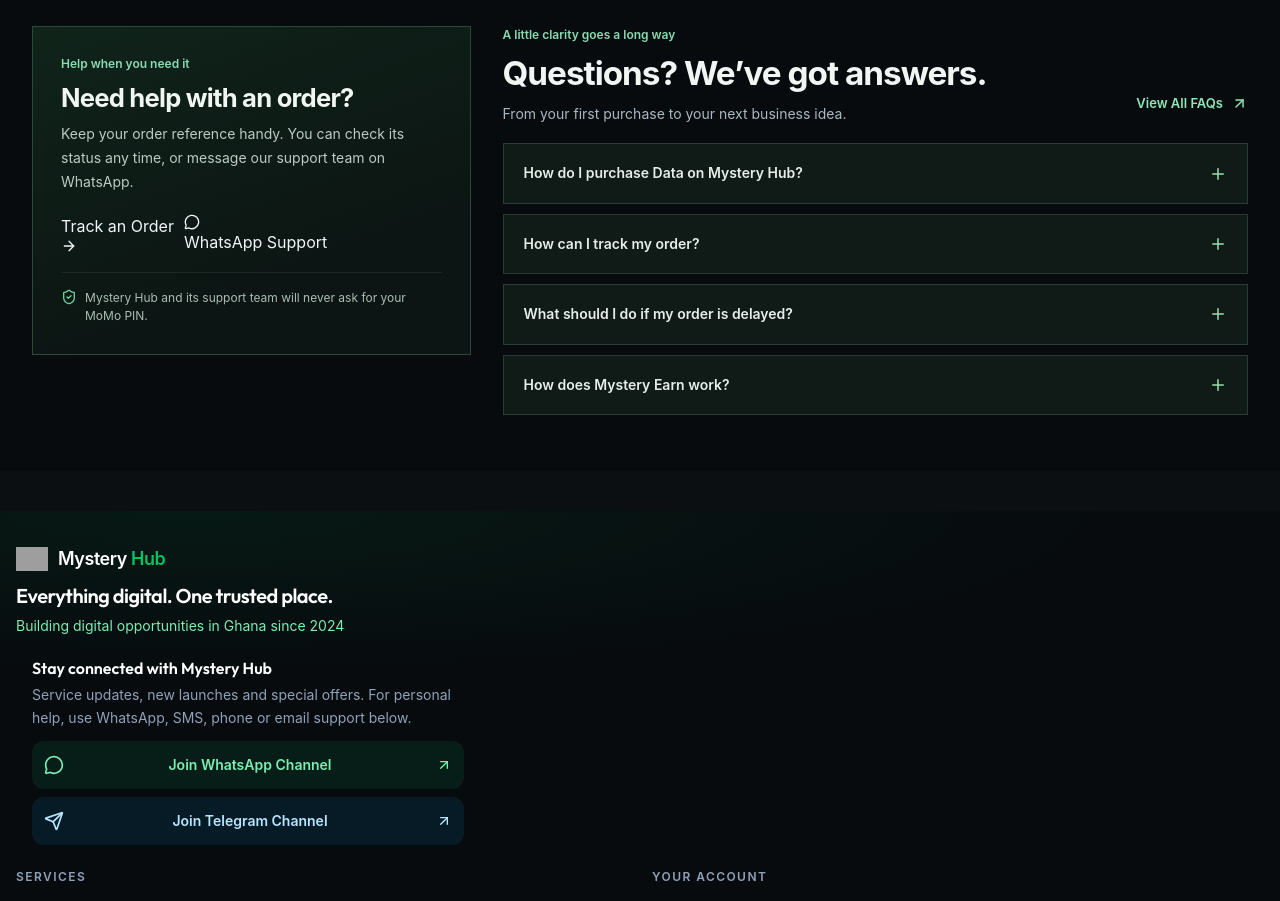
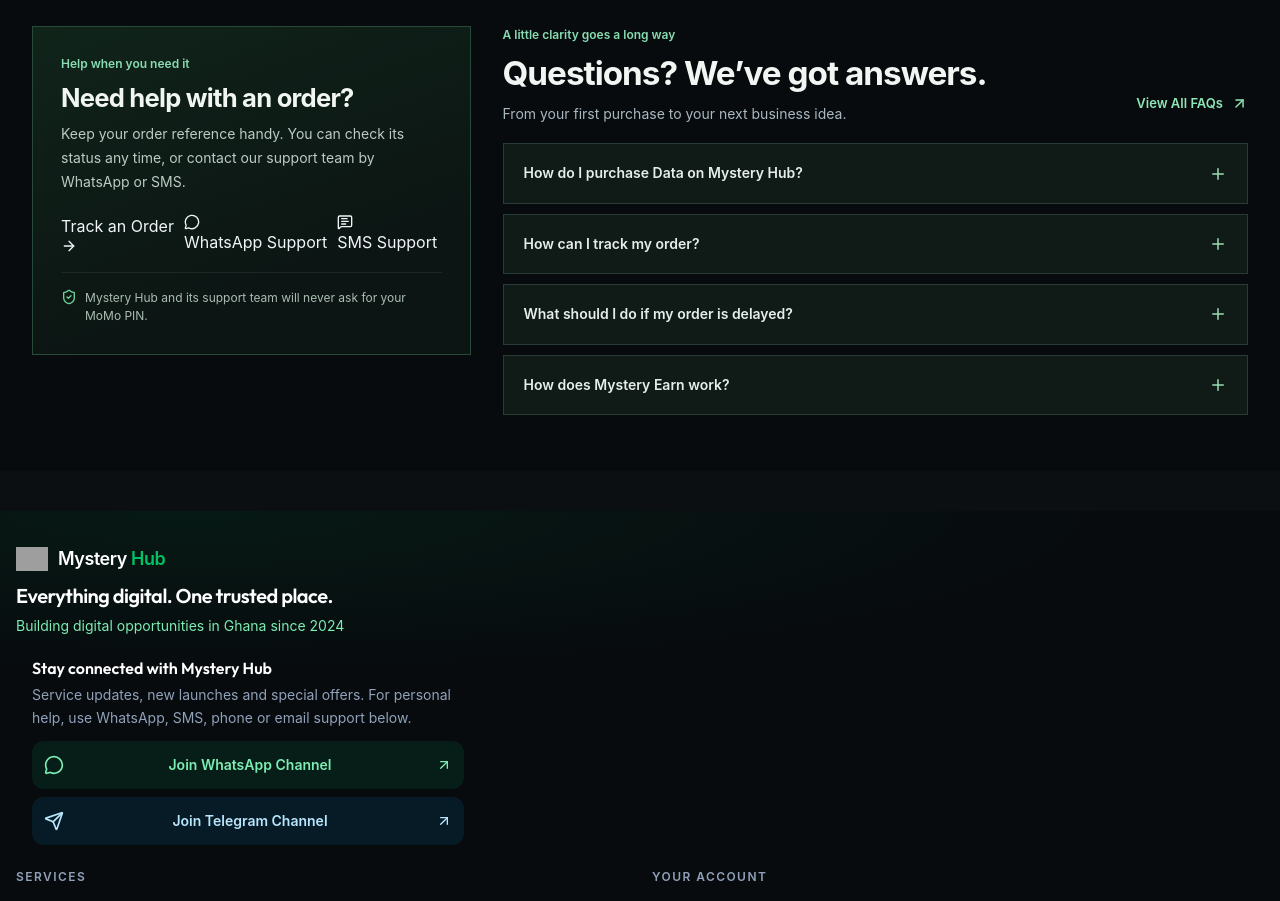
Before and after one commit to MysteryOrganization173/MYSTERY-HUB, a React (Vite) app: page / in a window 1280 px wide. Shown: the part 4920-5821 px from the top of the page. Built offline with nearby package versions, Linux system fonts and the light colour scheme; no server answers; grey boxes are pictures that could not be loaded.

Commit message:
Support hotfix: temporary WhatsApp and SMS contact paths

```diff
--- a/src/components/home/WhyMysteryHub.tsx
+++ b/src/components/home/WhyMysteryHub.tsx
@@ -1,7 +1,7 @@
 import React from 'react';
 import { useApp } from '../../context/AppContext';
 import { BUSINESS_CONFIG } from '../../config/business';
-import { ShieldCheck, ArrowRight, MessageCircle } from 'lucide-react';
+import { ShieldCheck, ArrowRight, MessageCircle, MessageSquareText } from 'lucide-react';
 
 /** Support entry points beside the FAQ; the buying promises live next to the bundles. */
 export const WhyMysteryHub: React.FC = () => {
@@ -10,10 +10,11 @@ export const WhyMysteryHub: React.FC = () => {
     <section className="home-support" aria-labelledby="trust-heading">
       <p className="home-eyebrow">Help when you need it</p>
       <h2 id="trust-heading">Need help with an order?</h2>
-      <p>Keep your order reference handy. You can check its status any time, or message our support team on WhatsApp.</p>
+      <p>Keep your order reference handy. You can check its status any time, or contact our support team by WhatsApp or SMS.</p>
       <div className="home-support-actions">
         <button type="button" onClick={() => setActivePage('orders')} className="mh-button">Track an Order<ArrowRight className="w-4 h-4" /></button>
         <a href={BUSINESS_CONFIG.contact.supportWhatsAppUrl} target="_blank" rel="noopener noreferrer" className="mh-button-secondary"><MessageCircle className="w-4 h-4" />WhatsApp Support</a>
+        <a href={BUSINESS_CONFIG.contact.smsLink} className="mh-button-secondary"><MessageSquareText className="w-4 h-4" aria-hidden="true" />SMS Support</a>
       </div>
       <p className="home-support-safety"><ShieldCheck className="w-4 h-4" aria-hidden="true" />Mystery Hub and its support team will never ask for your MoMo PIN.</p>
     </section>
```
